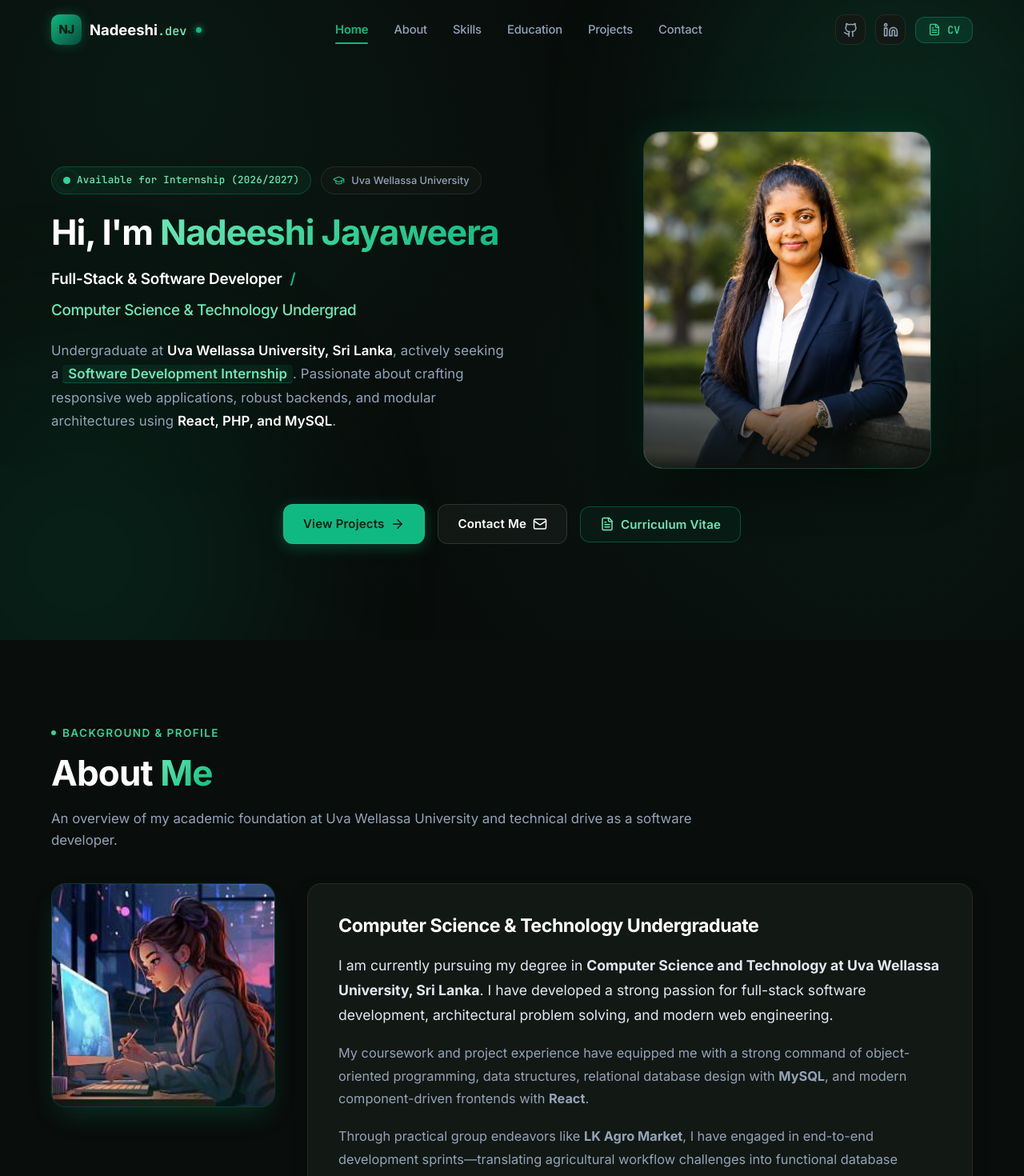
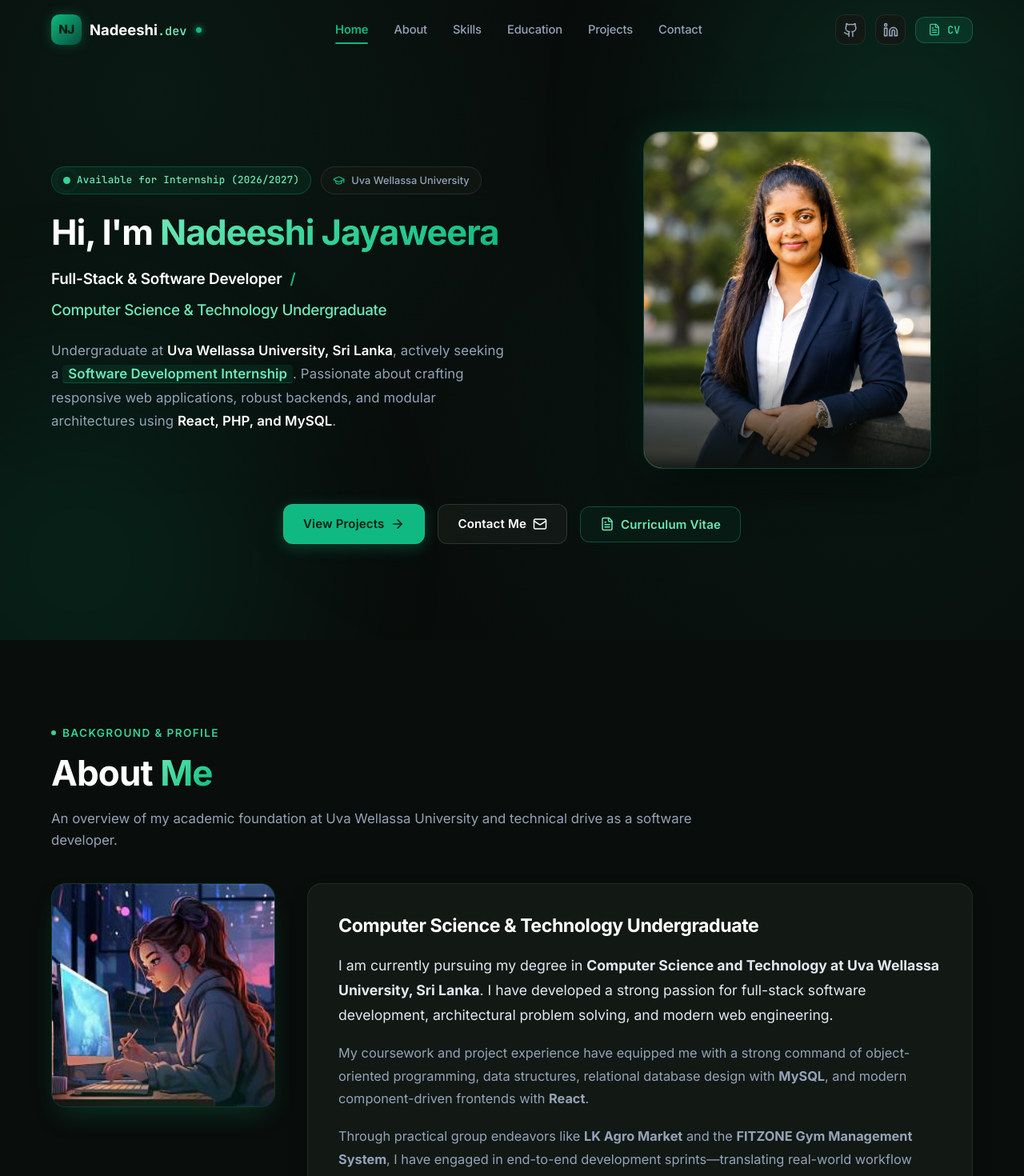
Before and after one commit to nadeeshi23/nadeeshi-my-portfolio, a React (Vite) app: page / in a window 1280 px wide. Shown: the top 1470 px of the page at 80% size. Built offline with nearby package versions, Linux system fonts and the light colour scheme.

Commit message:
Edit the details

```diff
--- a/src/components/About.jsx
+++ b/src/components/About.jsx
@@ -44,7 +44,7 @@ export const About = () => {
             </p>
 
             <p className="narrative-text">
-              Through practical group endeavors like <strong>LK Agro Market</strong>, I have engaged in end-to-end development sprints—translating agricultural workflow challenges into functional database schemas, PHP backends, and responsive React user interfaces.
+              Through practical group endeavors like <strong>LK Agro Market</strong> and the <strong>FITZONE Gym Management System</strong>, I have engaged in end-to-end development sprints—translating real-world workflow challenges into functional database schemas, PHP backends, and responsive React user interfaces.
             </p>
 
             <p className="narrative-text">
--- a/src/components/Hero.jsx
+++ b/src/components/Hero.jsx
@@ -32,7 +32,7 @@ export const Hero = ({ personalInfo, onOpenCV }) => {
           <h2 className="hero-subtitle">
             <span className="hero-role">{personalInfo.role}</span>
             <span className="hero-divider">/</span>
-            <span className="hero-stream">Computer Science & Technology Undergrad</span>
+            <span className="hero-stream">Computer Science & Technology Undergraduate</span>
           </h2>
 
           <p className="hero-description">
--- a/src/data/portfolioData.js
+++ b/src/data/portfolioData.js
@@ -95,7 +95,7 @@ export const educationData = [
     description: "Rigorous academic curriculum emphasizing software engineering fundamentals, algorithmic thinking, database systems, web development, and collaborative team projects.",
     highlights: [
       "Key Modules: Data Structures & Algorithms, Object-Oriented Programming, Database Systems, Web Application Development, Software Engineering.",
-      "Hands-on group software engineering projects including LK Agro Market.",
+      "Hands-on group software engineering projects including LK Agro Market and FITZONE Gym Management System.",
       "Active engagement in coding assignments, peer reviews, and academic seminars."
     ]
   },
```
